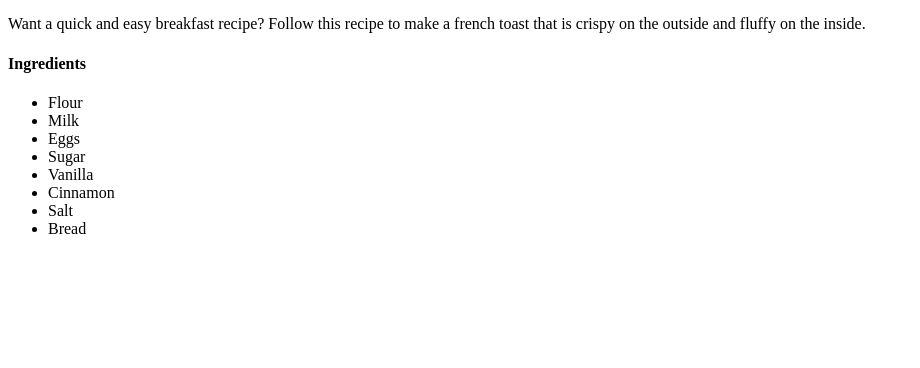
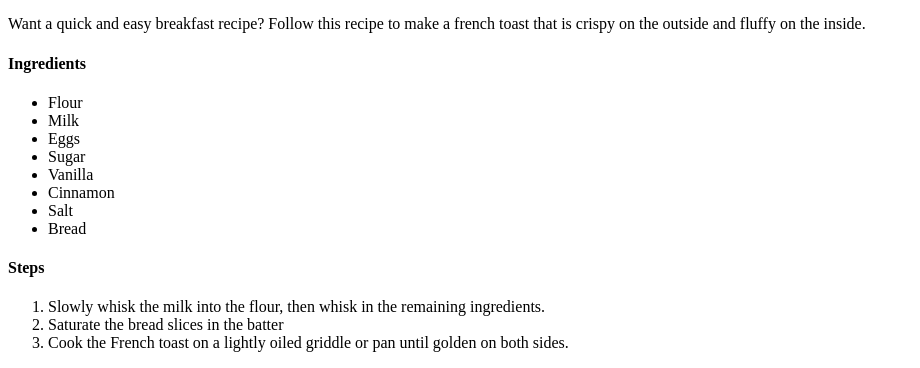
Before and after one commit to mika-elaa/odin-recipes, a plain HTML site: page recipes/french-toast.html in a window 1280 px wide. Shown: the part 438-806 px from the top of the page, without its empty margins (0-920 px from the left). Drawn offline with Linux system fonts and the light colour scheme.

```diff
--- a/recipes/french-toast.html
+++ b/recipes/french-toast.html
@@ -28,7 +28,12 @@
                     <li>Bread</li>
                 </ul>
 
-
+                <h4>Steps</h4>
+                <ol>
+                    <li>Slowly whisk the milk into the flour, then whisk in the remaining ingredients.</li>
+                    <li>Saturate the bread slices in the batter</li>
+                    <li>Cook the French toast on a lightly oiled griddle or pan until golden on both sides.</li>
+                </ol>
 
             </p>
 
```
Also changed, not shown: recipes/brownies.html (added).
